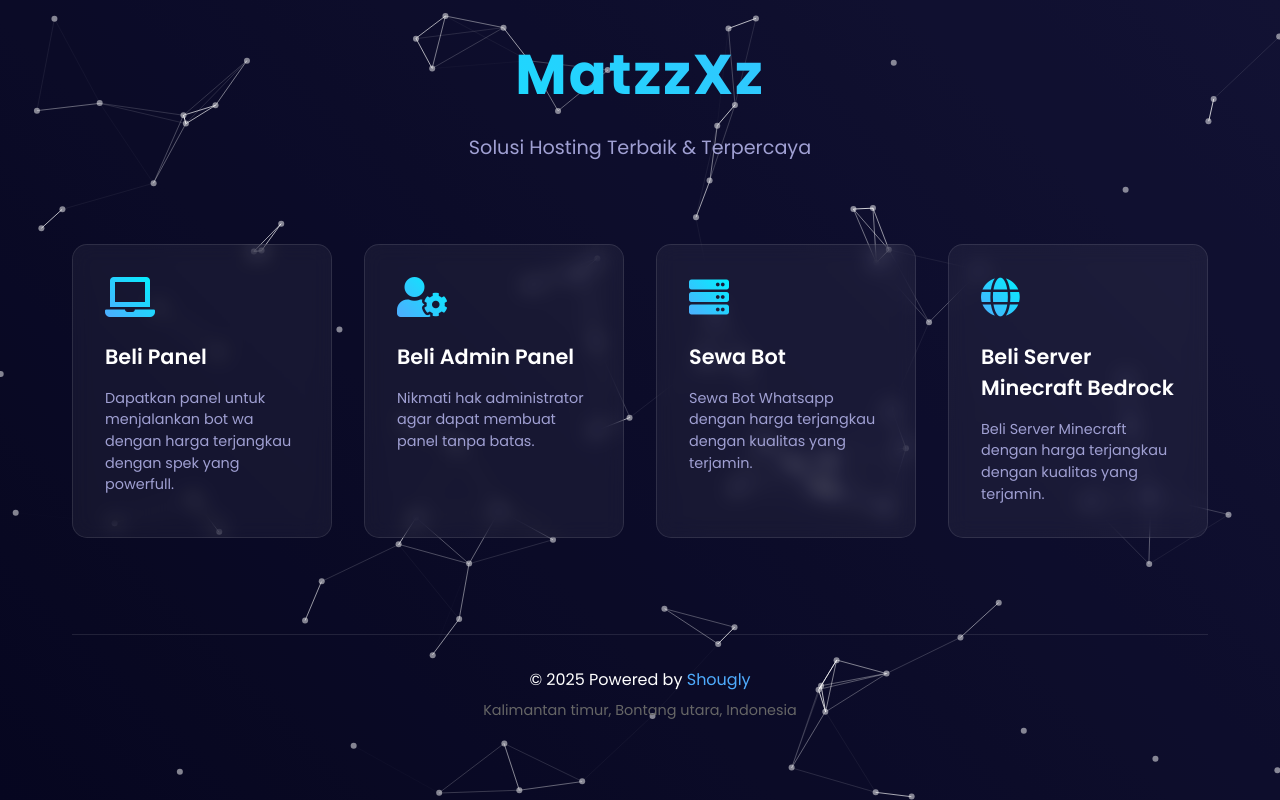
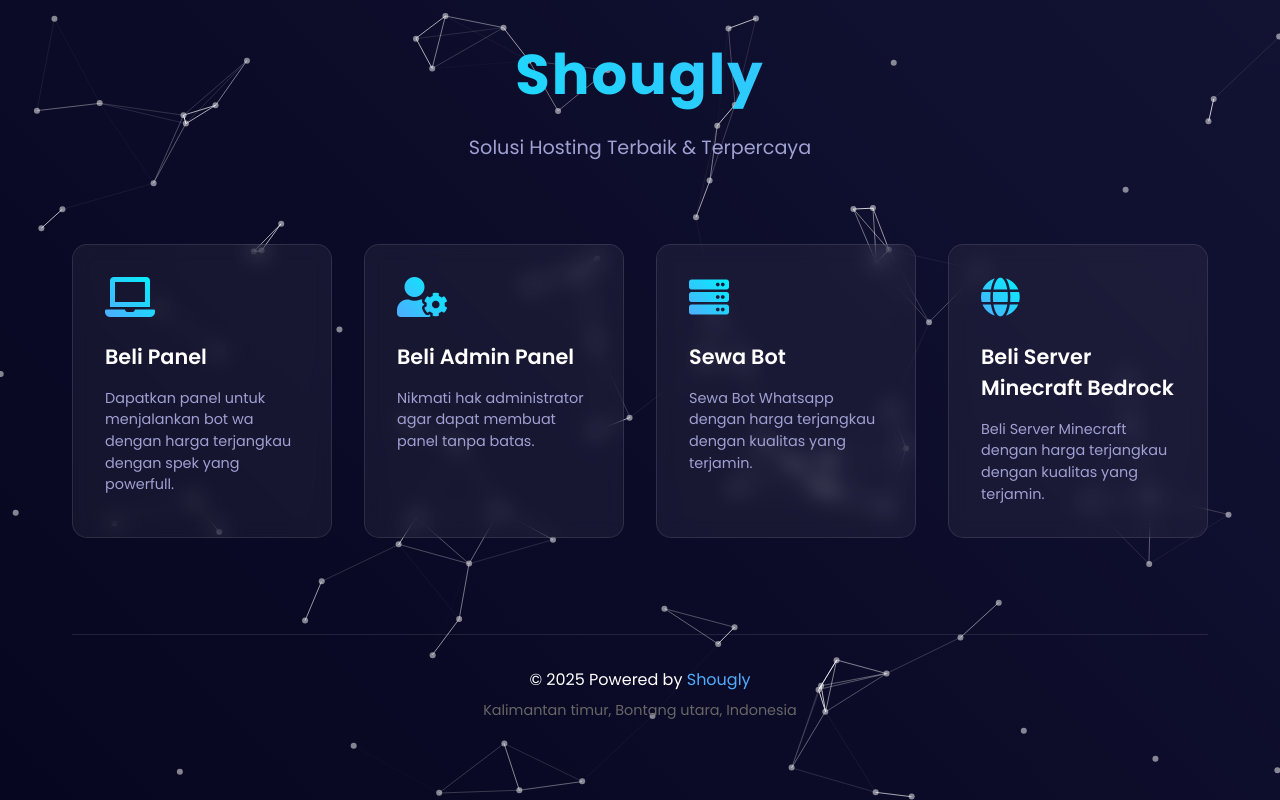
Before and after one commit to Shouglyy/store-shougly, a plain HTML site: page index.html in a window 1280 px wide. Drawn offline with nearby package versions, Linux system fonts and the light colour scheme.

Commit message:
Update index.html

```diff
--- a/index.html
+++ b/index.html
@@ -192,7 +192,7 @@
 
     <div class="container">
         <header class="header">
-            <h1>MatzzXz</h1>
+            <h1>Shougly</h1>
             <p>Solusi Hosting Terbaik & Terpercaya</p>
         </header>
 
```
